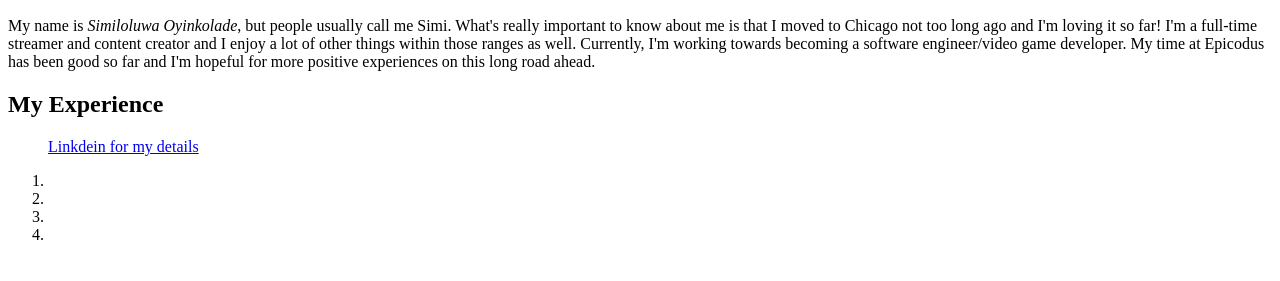
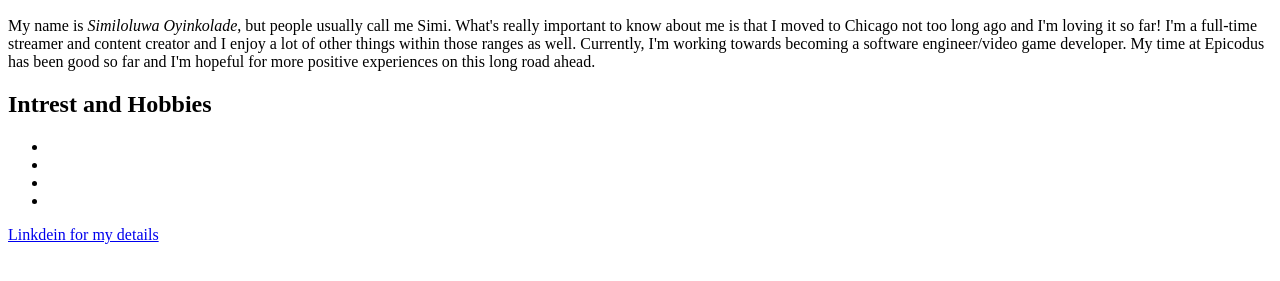
Before and after one commit to simioyin222/SIMI-PORTFOLIO1, a plain HTML site: page index.html in a window 1280 px wide. Shown: the part 519-800 px from the top of the page. Drawn offline with Linux system fonts and the light colour scheme.

Commit message:
minor changes to html with swithc of syntax and also changing ordered list to un ordered list

```diff
--- a/index.html
+++ b/index.html
@@ -22,15 +22,17 @@
       for more positive experiences on this long road ahead.
     </p>
 
-    <div class="Work">
-      <h2>My Experience</h2>
-      <ol>
-        <p><a href="website">Linkdein for my details</a></p>
+    <div class="Likes">
+      <h2>Intrest and Hobbies</h2>
+      <ul>
         <li></li>
         <li></li>
         <li></li>
         <li></li>
-      </ol>
+      </ul>
     </div>
+
+    <p><a href="website">Linkdein for my details</a></p>
+
   </body>
 </html>
```
